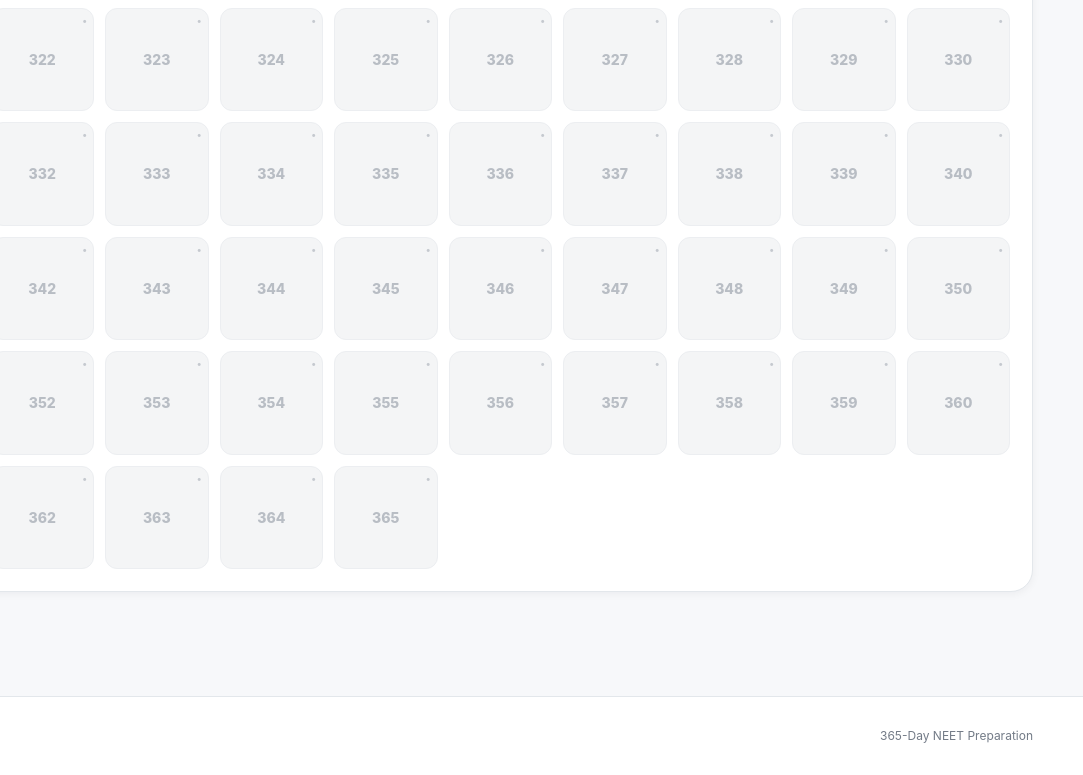
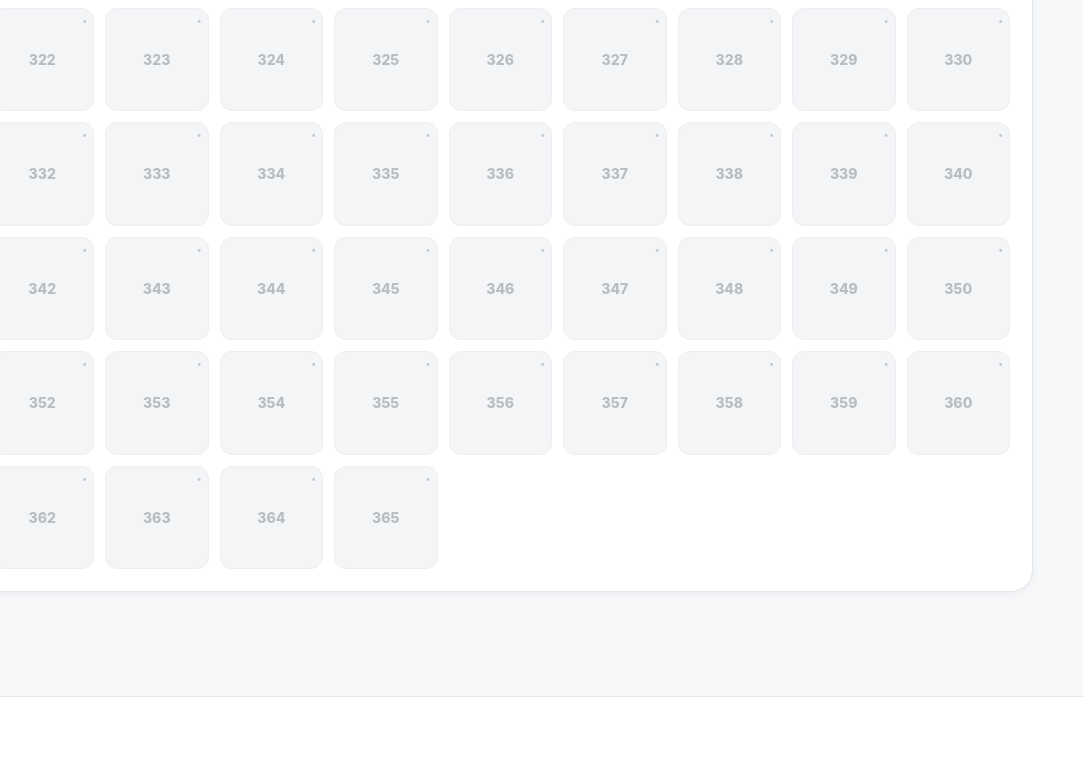
Before and after one commit to propertiesgrouphyd/vidneet, a website: page public/index.html in a window 1280 px wide. Shown: the part 4179-4954 px from the top of the page, 197-1280 px from the left. Drawn offline with Linux system fonts and the light colour scheme.

Commit message:
Remove NEET preparation text from footer
Removed the '365-Day NEET Preparation' span from the footer.

```diff
--- a/public/index.html
+++ b/public/index.html
@@ -441,10 +441,6 @@
 
             </div>
 
-            <span>
-                365-Day NEET Preparation
-            </span>
-
         </div>
 
     </footer>
```
